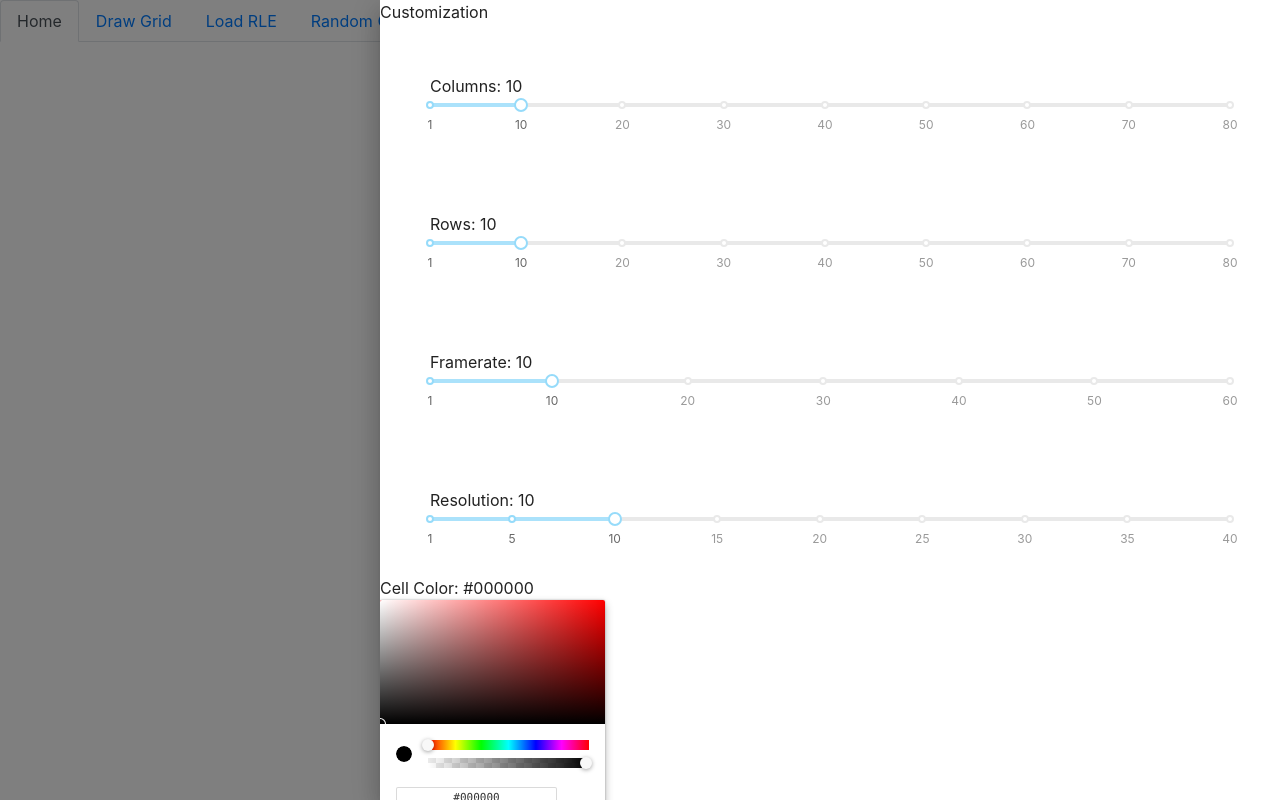
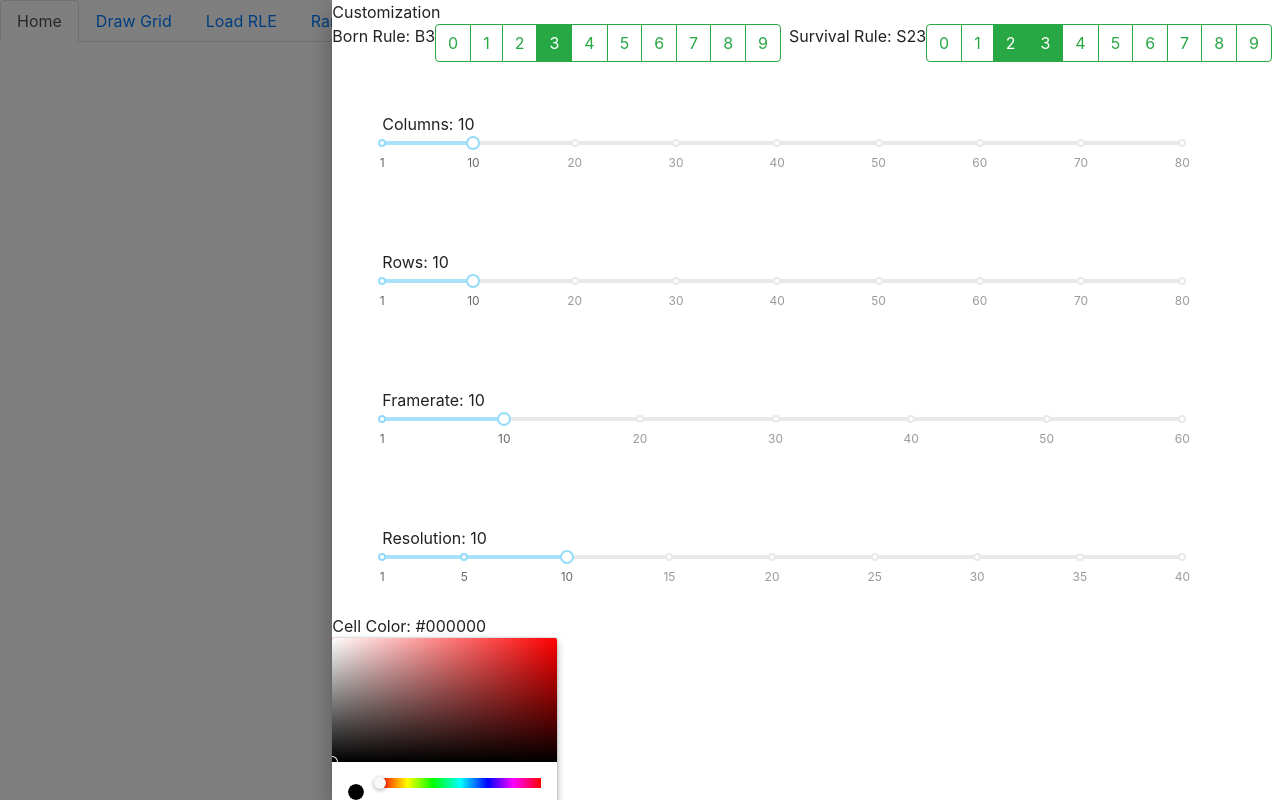
Before and after one commit to DavidKohler/Interactive-Life-like-Cellular-Automata, a React (Create React App) app: page / in a window 1280 px wide. Both pictures are taken after a click on the button "Customize". Built offline with nearby package versions, Linux system fonts and the light colour scheme.

Commit message:
[add] added functionality for different rulestrings

```diff
--- a/src/CellularAutomatonSketch.js
+++ b/src/CellularAutomatonSketch.js
@@ -3,7 +3,15 @@ import p5 from 'p5';
 
 class CellularAutomatonSketch extends Component {
   componentDidMount() {
-    const { cols, rows, framerate, resolution } = this.props;
+    const {
+      cols,
+      rows,
+      framerate,
+      resolution,
+      birthRule,
+      surviveRule,
+    } = this.props;
+
     let { grid } = this.props;
     let playButton;
     let playing = false;
@@ -64,15 +72,27 @@ class CellularAutomatonSketch extends Component {
 
         for (let i = 0; i < rows; i++) {
           for (let j = 0; j < cols; j++) {
-            let state = grid[i][j];
-            let neighbors = this.countNeighbors(grid, i, j, rows, cols);
+            let thisCell = grid[i][j];
+            let nAlive = this.countNeighbors(grid, i, j, rows, cols);
 
-            if (state === 0 && neighbors === 3) {
-              next[i][j] = 1;
-            } else if (state === 1 && (neighbors < 2 || neighbors > 3)) {
-              next[i][j] = 0;
+            if (thisCell === 1) {
+              // alive cell, check for survival
+              if (surviveRule.includes(nAlive)) {
+                // lives on
+                next[i][j] = 1;
+              } else {
+                // underpopulation or overpopulation -> dies
+                next[i][j] = 0;
+              }
             } else {
-              next[i][j] = state;
+              // dead cell, check for birth
+              if (birthRule.includes(nAlive)) {
+                // reproduces
+                next[i][j] = 1;
+              } else {
+                // stays dead
+                next[i][j] = 0;
+              }
             }
           }
         }
--- a/src/GridCustomization.js
+++ b/src/GridCustomization.js
@@ -7,6 +7,8 @@ import { dimensionMarks, framerateMarks, resolutionMarks } from './SliderMarks';
 import { ChromePicker } from 'react-color';
 import './GridCustomization.css';
 import Button from 'react-bootstrap/Button';
+import ButtonGroup from 'react-bootstrap/ButtonGroup';
+import ButtonToolbar from 'react-bootstrap/ButtonToolbar';
 
 const wrapperStyle = { width: 800, margin: 50 };
 
@@ -20,7 +22,33 @@ class GridCustomization extends Component {
       resolution: 10,
       cellColor: '#000000',
       backgroundColor: '#FFFFFF',
-      right: false,
+      drawerOpen: false,
+      bornRulePressed: [
+        false,
+        false,
+        false,
+        true,
+        false,
+        false,
+        false,
+        false,
+        false,
+        false,
+      ],
+      surviveRulePressed: [
+        false,
+        false,
+        true,
+        true,
+        false,
+        false,
+        false,
+        false,
+        false,
+        false,
+      ],
+      bornRule: [3],
+      surviveRule: [2, 3],
     };
     this.updateColumns = this.updateColumns.bind(this);
     this.updateRows = this.updateRows.bind(this);
@@ -31,6 +59,23 @@ class GridCustomization extends Component {
       this
     );
     this.toggleDrawer = this.toggleDrawer.bind(this);
+    this.toggleBornButton = this.toggleBornButton.bind(this);
+    this.toggleSurviveButton = this.toggleSurviveButton.bind(this);
+  }
+
+  componentDidUpdate() {
+    setTimeout(function () {
+      let alphaSlider1 = document.querySelector(
+        'body > div.MuiDrawer-root.MuiDrawer-modal > div.MuiPaper-root.MuiDrawer-paper.MuiDrawer-paperAnchorRight.MuiPaper-elevation16 > div.cell-color-picker > div > div:nth-child(2) > div:nth-child(1) > div:nth-child(2) > div:nth-child(2)'
+      );
+      let alphaSlider2 = document.querySelector(
+        'body > div.MuiDrawer-root.MuiDrawer-modal > div.MuiPaper-root.MuiDrawer-paper.MuiDrawer-paperAnchorRight.MuiPaper-elevation16 > div.cell-background-picker > div > div:nth-child(2) > div:nth-child(1) > div:nth-child(2) > div:nth-child(2)'
+      );
+      if (alphaSlider1 !== null)
+        alphaSlider1.parentNode.removeChild(alphaSlider1);
+      if (alphaSlider2 !== null)
+        alphaSlider2.parentNode.removeChild(alphaSlider2);
+    }, 0);
   }
 
   toggleDrawer = (open) => (event) => {
@@ -40,7 +85,7 @@ class GridCustomization extends Component {
     ) {
       return;
     }
-    this.setState({ right: open });
+    this.setState({ drawerOpen: open });
   };
 
   updateColumns = (val) => {
@@ -75,18 +120,74 @@ class GridCustomization extends Component {
     this.setState({ backgroundColor: color.hex });
   };
 
+  toggleBornButton = (isPressed, index) => {
+    let newPressings = this.state.bornRulePressed.slice(0);
+    newPressings[index] = !isPressed;
+    this.setState({
+      bornRulePressed: newPressings,
+      bornRule: newPressings.reduce(
+        (out, bool, index) => (bool ? out.concat(index) : out),
+        []
+      ),
+    });
+  };
+
+  toggleSurviveButton = (isPressed, index) => {
+    let newPressings = this.state.surviveRulePressed.slice(0);
+    newPressings[index] = !isPressed;
+    this.setState({
+      surviveRulePressed: newPressings,
+      surviveRule: newPressings.reduce(
+        (out, bool, index) => (bool ? out.concat(index) : out),
+        []
+      ),
+    });
+  };
+
   render() {
+    let { bornRulePressed, surviveRulePressed } = this.state;
+
     return (
       <div>
         Home Page!
-        <React.Fragment key={'right'}>
+        <React.Fragment key={'drawerOpen'}>
           <Button onClick={this.toggleDrawer(true)}>{'Customize'}</Button>
           <Drawer
             anchor={'right'}
-            open={this.state.right}
+            open={this.state.drawerOpen}
             onClose={this.toggleDrawer(false)}
           >
-            Customization
+            {'Customization'}
+            <ButtonToolbar aria-label="Born Rule">
+              {`Born Rule: B${this.state.bornRule.map(String).join('')}`}
+              <ButtonGroup className="mr-2" aria-label="born group">
+                {bornRulePressed.map((val, ind) => {
+                  return (
+                    <Button
+                      key={ind}
+                      onClick={() => this.toggleBornButton(val, ind)}
+                      variant={val === true ? 'success' : 'outline-success'}
+                    >
+                      {ind}
+                    </Button>
+                  );
+                })}
+              </ButtonGroup>
+              {`Survival Rule: S${this.state.surviveRule.map(String).join('')}`}
+              <ButtonGroup className="mr-2" aria-label="survive group">
+                {surviveRulePressed.map((val, ind) => {
+                  return (
+                    <Button
+                      key={ind}
+                      onClick={() => this.toggleSurviveButton(val, ind)}
+                      variant={val === true ? 'success' : 'outline-success'}
+                    >
+                      {ind}
+                    </Button>
+                  );
+                })}
+              </ButtonGroup>
+            </ButtonToolbar>
             <div className={'column-slider'} style={wrapperStyle}>
               {`Columns: ${this.state.columns}`}
               <Slider
@@ -137,7 +238,6 @@ class GridCustomization extends Component {
                 color={this.state.cellColor}
                 onChange={this.handleCellColorUpdate}
               />
-              ;
             </div>
             <div className={'cell-background-picker'}>
               {`Background Color: ${this.state.backgroundColor}`}
@@ -145,7 +245,6 @@ class GridCustomization extends Component {
                 color={this.state.backgroundColor}
                 onChange={this.handleBackgroundColorUpdate}
               />
-              ;
             </div>
           </Drawer>
         </React.Fragment>
@@ -155,3 +254,5 @@ class GridCustomization extends Component {
 }
 
 export default GridCustomization;
+
+// TODO styling
--- a/src/RandomGridPage.js
+++ b/src/RandomGridPage.js
@@ -7,11 +7,13 @@ class RandomGridPage extends Component {
     super();
     this.state = {
       refreshVal: 0,
-      cols: 10,
-      rows: 10,
-      framerate: 60,
+      cols: 5,
+      rows: 5,
+      framerate: 1,
       resolution: 20,
       myGrid: [],
+      birthRule: [3],
+      surviveRule: [2, 3],
     };
     this.renderRef = React.createRef();
     this.resetAutomata = this.resetAutomata.bind(this);
@@ -48,7 +50,15 @@ class RandomGridPage extends Component {
     this.setState({ myGrid: newGrid });
   }
   render() {
-    let { cols, rows, framerate, resolution, myGrid } = this.state;
+    let {
+      cols,
+      rows,
+      framerate,
+      resolution,
+      myGrid,
+      birthRule,
+      surviveRule,
+    } = this.state;
 
     let displayResetButton = myGrid.length > 0;
     return (
@@ -63,6 +73,8 @@ class RandomGridPage extends Component {
             grid={myGrid}
             framerate={framerate}
             resolution={resolution}
+            birthRule={birthRule}
+            surviveRule={surviveRule}
             key={this.state.refreshVal}
           />
         )}
```
